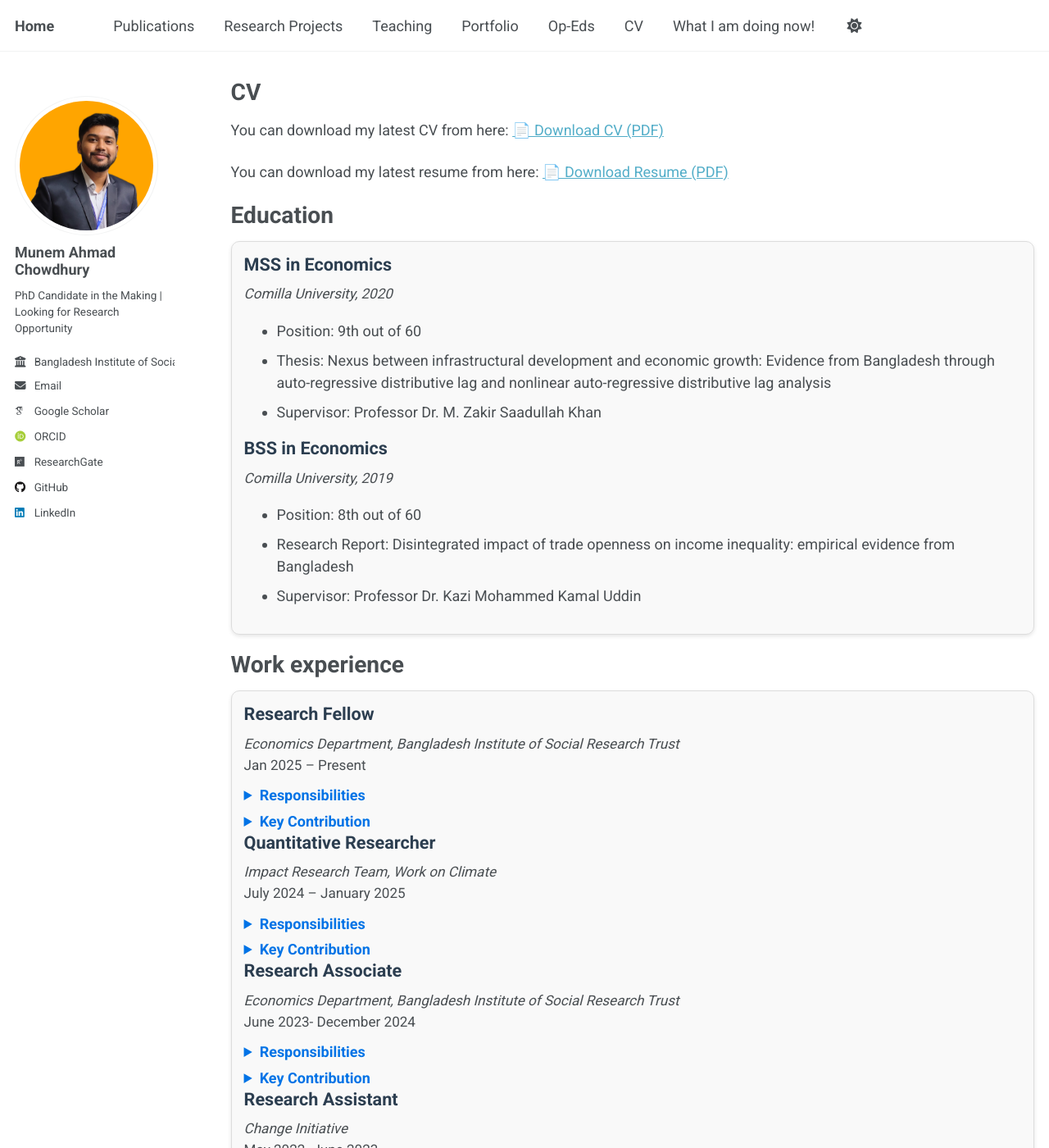
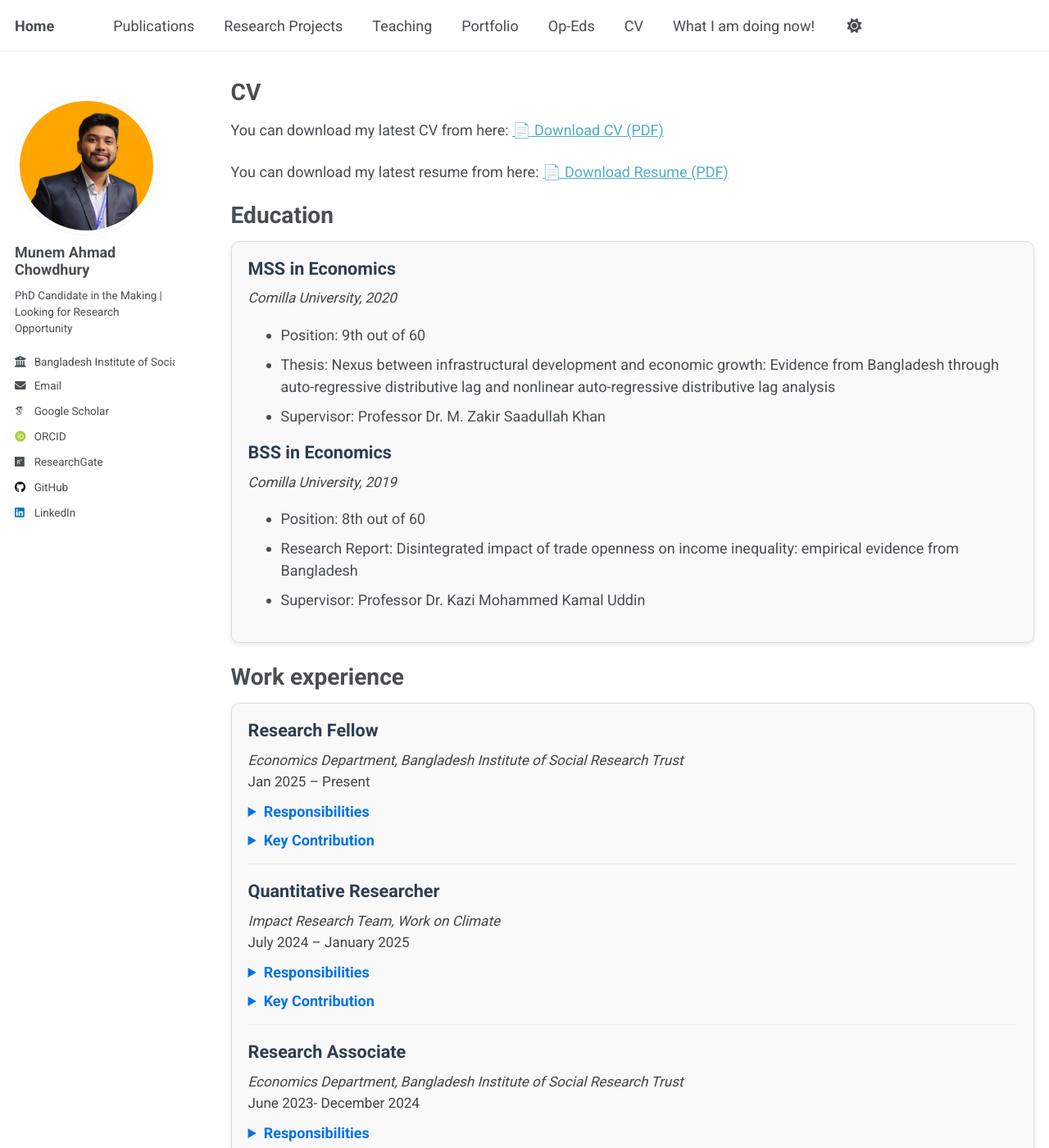
Before and after one commit to munemahmad/munemahmad.github.io, a Jekyll site: the page built from _pages/cv.md, in a window 1280 px wide and 1400 px high. Shown: the whole window at 82% size. Built offline with Jekyll 4.4.1, drawn with Linux system fonts in a browser that asks for light colours; some web fonts are replaced; a script that is not in the unit is left out.

Commit message:
Update main.scss

```diff
--- a/assets/css/main.scss
+++ b/assets/css/main.scss
@@ -46,7 +46,7 @@
 
 
 /*
-* spacing before Skills in cv section
+* spacing before Skills in CV section
 */
 
 
@@ -58,17 +58,26 @@
 }
 
 
-/*
-* card-like containers with HTML inside markdown.
-*/
-
 .cv-card {
   border: 1px solid #ddd;
   border-radius: 10px;
-  padding: 15px;
-  margin-bottom: 20px;
+  padding: 20px;   /* a little more breathing space */
+  margin-bottom: 25px;
   background-color: #f9f9f9;
   box-shadow: 0px 2px 5px rgba(0,0,0,0.1);
+}
+
+/* Each job inside the card */
+.cv-experience-entry {
+  margin-bottom: 20px;  /* space between experiences */
+  padding-bottom: 15px; /* keeps them separated */
+  border-bottom: 1px solid #eee; /* light divider line */
+}
+
+.cv-experience-entry:last-child {
+  border-bottom: none; /* remove line from last entry */
+  margin-bottom: 0;
+  padding-bottom: 0;
 }
 
 .cv-card h3 {
@@ -80,10 +89,12 @@
 .cv-card p {
   margin: 5px 0 10px;
   font-size: 0.95rem;
+  color: #444;
 }
 
 .cv-card details summary {
   cursor: pointer;
   font-weight: bold;
   color: #0073e6;
+  margin-top: 8px;
 }
```
